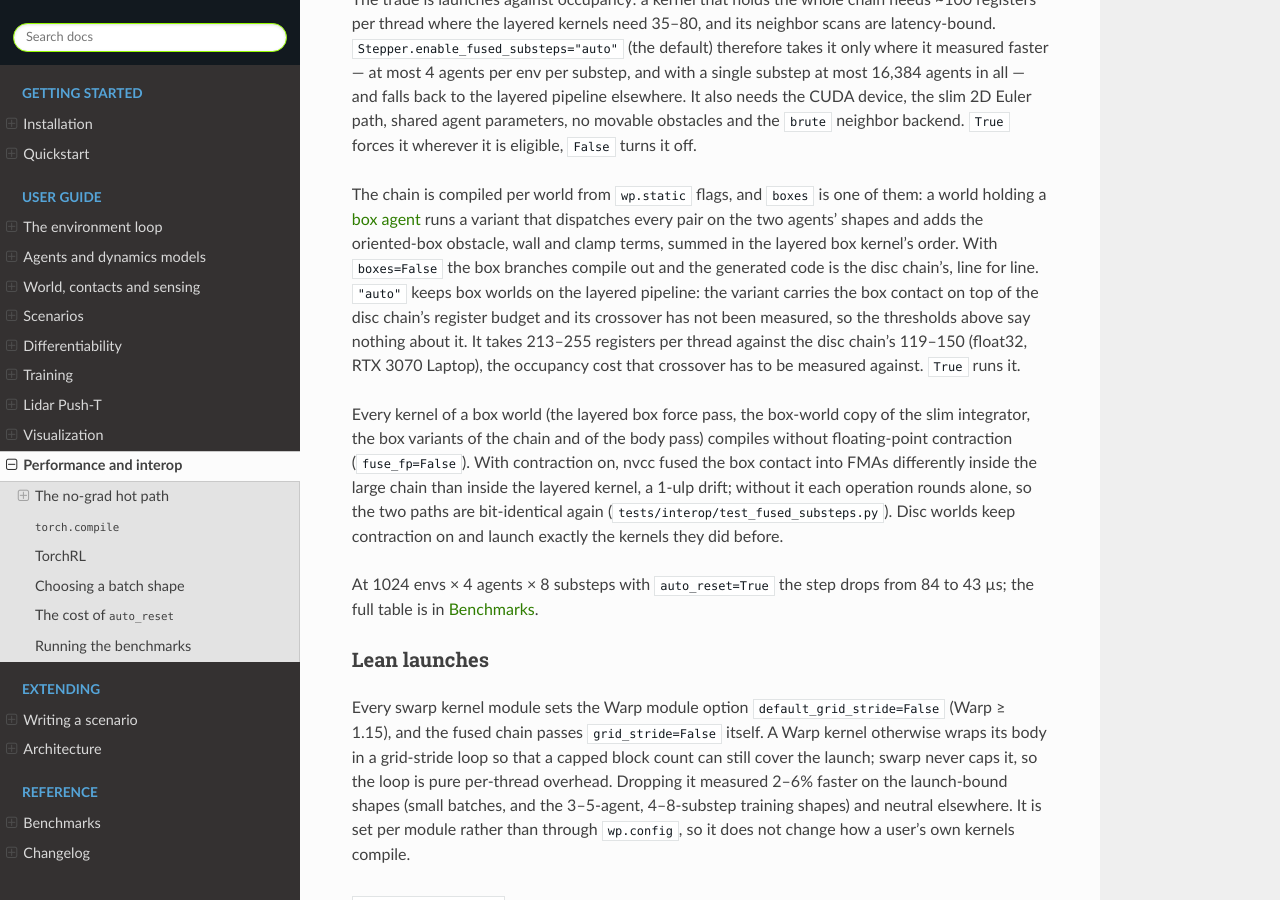
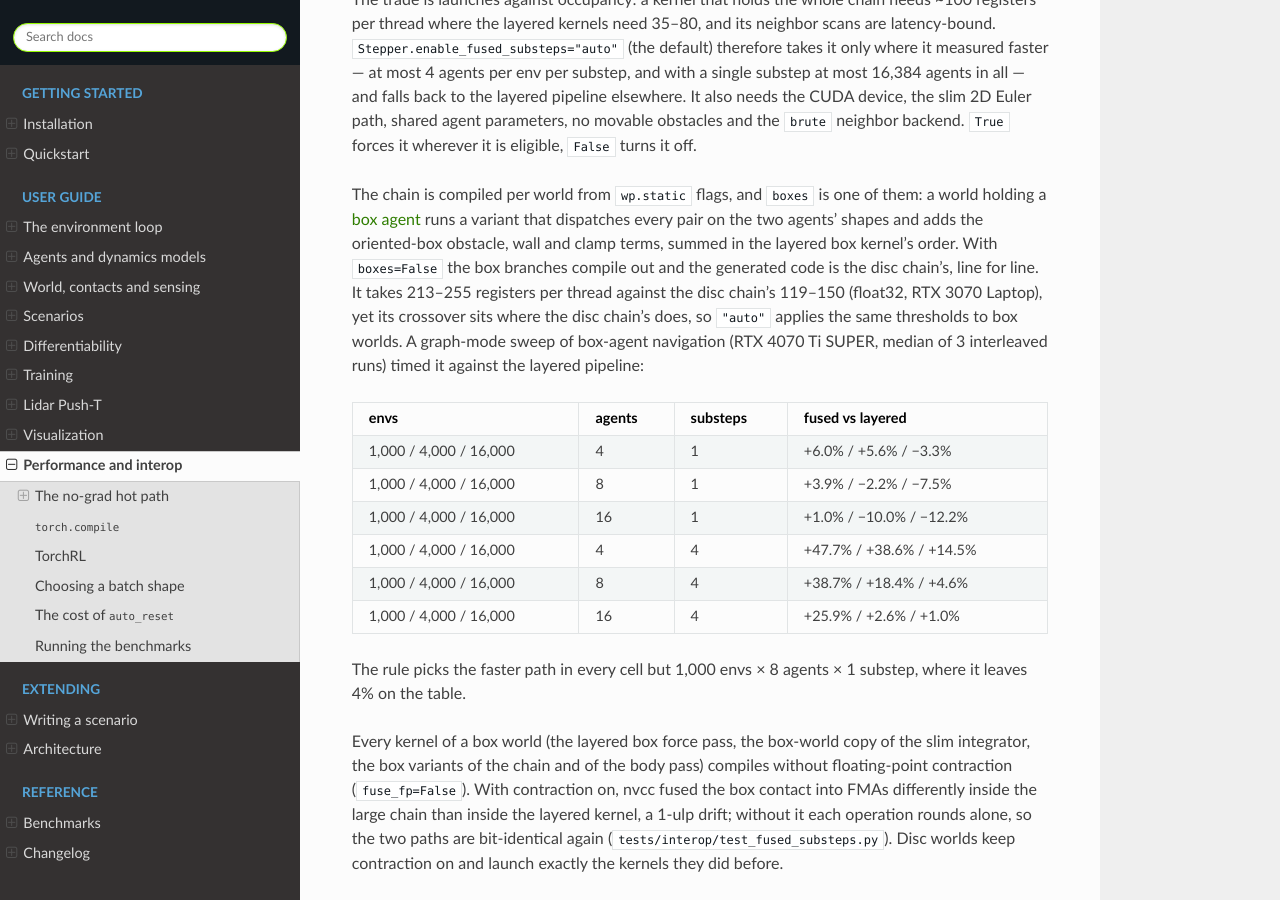
Before and after one commit to ddebenedittis/swarp, a Sphinx documentation site: the page built from docs/performance.md, in a window 1280 px wide and 900 px high, scrolled down 2260 px. Built offline with Sphinx 7.4.7 and the Read the Docs theme 3.1.0, drawn with Linux system fonts in a browser that asks for light colours.

Commit message:
Fuse box worlds under the disc chain's thresholds
"auto" kept every world holding a box agent on the layered pipeline because
the boxes variant's crossover was unmeasured. A graph-mode sweep of box-agent
navigation on an RTX 4070 Ti SUPER (1k-16k envs, 4-16 agents, 1 and 4
substeps, fused=True vs False, median of 3 interleaved runs) put it where the
disc chain's is: 1-48% faster at 4 substeps, 2-12% slower on a single substep
past the limits. The disc rule now routes box worlds too and picks the faster
path in 17 of 18 cells (1k envs x 8 agents x 1 substep leaves 4% unclaimed).
Disc worlds are unaffected.

```diff
--- a/docs/performance.md
+++ b/docs/performance.md
@@ -61,9 +61,19 @@ It also needs the CUDA device, the slim 2D Euler path, shared agent parameters,
 
 The chain is compiled per world from `wp.static` flags, and `boxes` is one of them: a world holding a [box agent](world.md#box-agents) runs a variant that dispatches every pair on the two agents' shapes and adds the oriented-box obstacle, wall and clamp terms, summed in the layered box kernel's order.
 With `boxes=False` the box branches compile out and the generated code is the disc chain's, line for line.
-`"auto"` keeps box worlds on the layered pipeline: the variant carries the box contact on top of the disc chain's register budget and its crossover has not been measured, so the thresholds above say nothing about it.
-It takes 213–255 registers per thread against the disc chain's 119–150 (float32, RTX 3070 Laptop), the occupancy cost that crossover has to be measured against.
-`True` runs it.
+It takes 213–255 registers per thread against the disc chain's 119–150 (float32, RTX 3070 Laptop), yet its crossover sits where the disc chain's does, so `"auto"` applies the same thresholds to box worlds.
+A graph-mode sweep of box-agent navigation (RTX 4070 Ti SUPER, median of 3 interleaved runs) timed it against the layered pipeline:
+
+| envs | agents | substeps | fused vs layered |
+|---|---|---|---|
+| 1,000 / 4,000 / 16,000 | 4 | 1 | +6.0% / +5.6% / −3.3% |
+| 1,000 / 4,000 / 16,000 | 8 | 1 | +3.9% / −2.2% / −7.5% |
+| 1,000 / 4,000 / 16,000 | 16 | 1 | +1.0% / −10.0% / −12.2% |
+| 1,000 / 4,000 / 16,000 | 4 | 4 | +47.7% / +38.6% / +14.5% |
+| 1,000 / 4,000 / 16,000 | 8 | 4 | +38.7% / +18.4% / +4.6% |
+| 1,000 / 4,000 / 16,000 | 16 | 4 | +25.9% / +2.6% / +1.0% |
+
+The rule picks the faster path in every cell but 1,000 envs × 8 agents × 1 substep, where it leaves 4% on the table.
 
 Every kernel of a box world (the layered box force pass, the box-world copy of the slim integrator, the box variants of the chain and of the body pass) compiles without floating-point contraction (`fuse_fp=False`).
 With contraction on, nvcc fused the box contact into FMAs differently inside the large chain than inside the layered kernel, a 1-ulp drift; without it each operation rounds alone, so the two paths are bit-identical again (`tests/interop/test_fused_substeps.py`).
```
Also changed, not shown: CLAUDE.md (+1 -1 lines), 2 other files.
